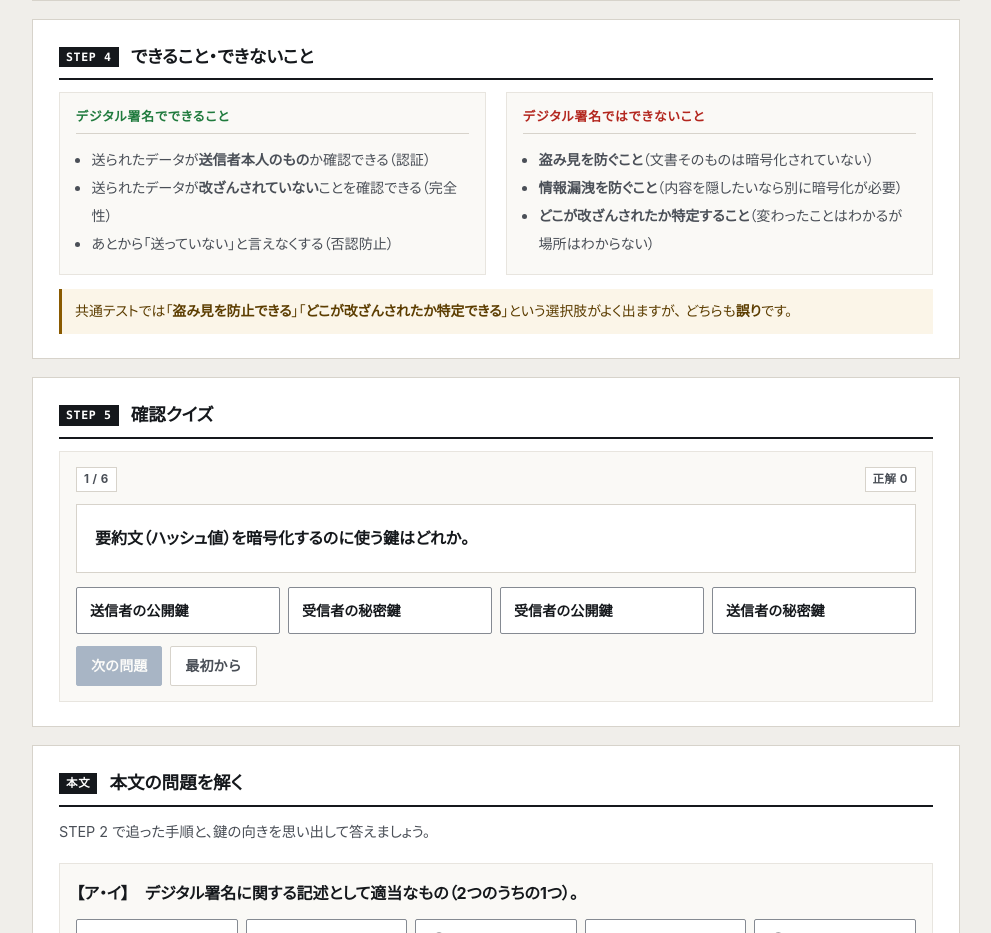
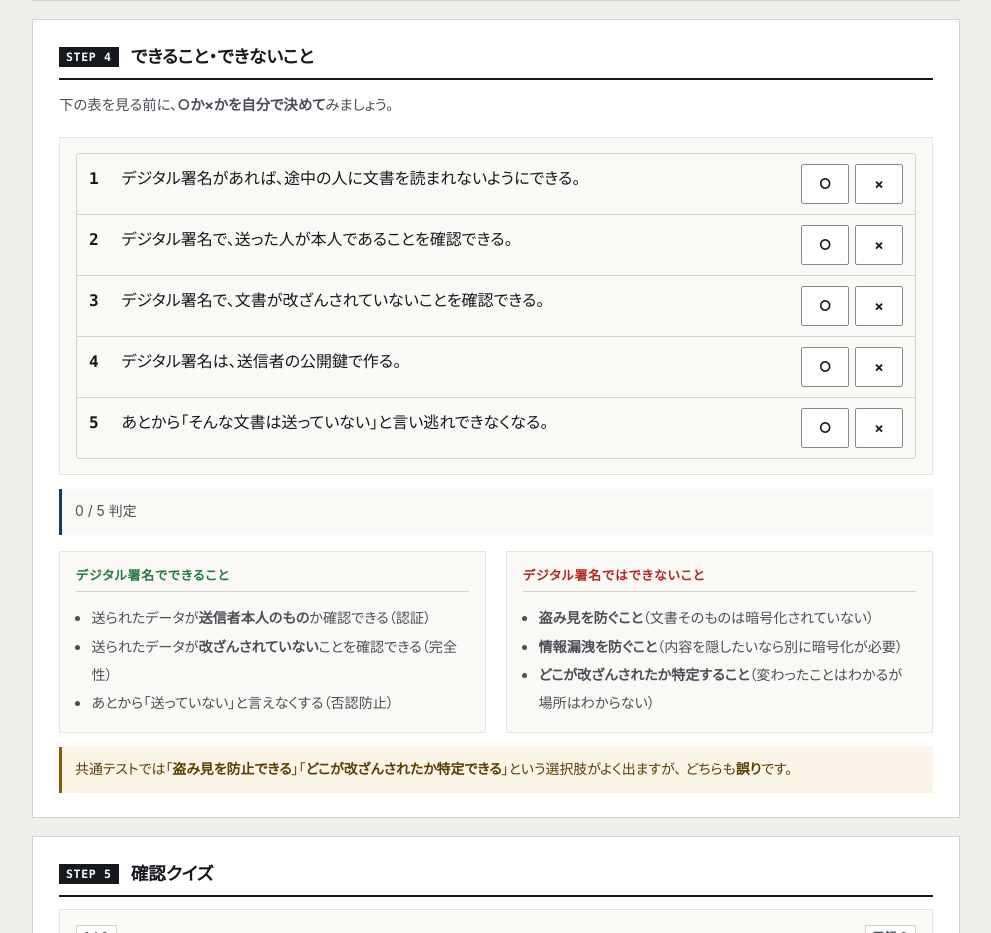
Before and after one commit to Technical-Reviewer-Information1/digital-signature, a plain HTML site: page index.html in a window 1280 px wide. Shown: the part 2165-3098 px from the top of the page, without its empty margins (144-1135 px from the left). Drawn offline with Linux system fonts and the light colour scheme.

Commit message:
feat: 一覧表のセクションに「先に自分で考える」自己チェックを追加（読むだけになっていた箇所を操作できるように）

```diff
--- a/index.html
+++ b/index.html
@@ -94,7 +94,10 @@
 
   <section class="step" id="step4">
     <h2><span class="no">STEP 4</span>できること・できないこと</h2>
-    <div class="grid c2">
+        <p class="desc">下の表を見る前に、<strong>○か×かを自分で決めて</strong>みましょう。</p>
+    <div class="panel" id="chkBox" style="margin-bottom:14px"></div>
+    <div class="note" id="chkNote" style="margin:0 0 16px"></div>
+<div class="grid c2">
       <div class="panel"><h3 style="color:var(--ok)">デジタル署名でできること</h3>
         <ul style="margin:0;padding-left:1.1em;font-size:.88rem;line-height:2;color:var(--ink-2)">
           <li>送られたデータが<strong>送信者本人のもの</strong>か確認できる（認証）</li>
@@ -192,6 +195,6 @@
 <script src="js/terms.js?v=92038844"></script>
 <script src="js/quiz.js?v=13402362"></script>
 <script src="js/worksheet.js?v=b6f4e4b3"></script>
-<script src="js/app.js?v=d0c857a7"></script>
+<script src="js/app.js?v=39009d07"></script>
 </body>
 </html>
--- a/js/app.js
+++ b/js/app.js
@@ -185,6 +185,21 @@
   }
 
   function init() {
+    if (document.getElementById('chkBox')) {
+      window.Quiz.judge('chkBox', 'chkNote', [
+        { k: '1', t: 'デジタル署名があれば、途中の人に文書を読まれないようにできる。', ok: false,
+          why: '読まれないようにするのは<strong>暗号化</strong>の役目です。署名を付けても本文はそのまま読めます。' },
+        { k: '2', t: 'デジタル署名で、送った人が本人であることを確認できる。', ok: true,
+          why: '本人しか持っていない<strong>秘密鍵</strong>で作るので、公開鍵で戻せれば本人のものだと分かります。' },
+        { k: '3', t: 'デジタル署名で、文書が改ざんされていないことを確認できる。', ok: true,
+          why: '1文字でも変わるとハッシュ値が変わり、一致しなくなります。' },
+        { k: '4', t: 'デジタル署名は、送信者の公開鍵で作る。', ok: false,
+          why: '作るのは<strong>秘密鍵</strong>、確かめるのが公開鍵です。ここが逆になる間違いがとても多いところです。' },
+        { k: '5', t: 'あとから「そんな文書は送っていない」と言い逃れできなくなる。', ok: true,
+          why: '秘密鍵は本人しか持っていないので、否認できません（否認防止）。' }
+      ], '<strong>署名＝本人確認と改ざん検出、暗号化＝内容の秘密。</strong>この2つは役目がちがいます。');
+    }
+
     $('doc1').addEventListener('input', drawHash);
     document.querySelectorAll('[data-edit]').forEach(b => b.addEventListener('click', () => {
       const [a, c] = b.dataset.edit.split('→');
```
Also changed, not shown: .body.html.
